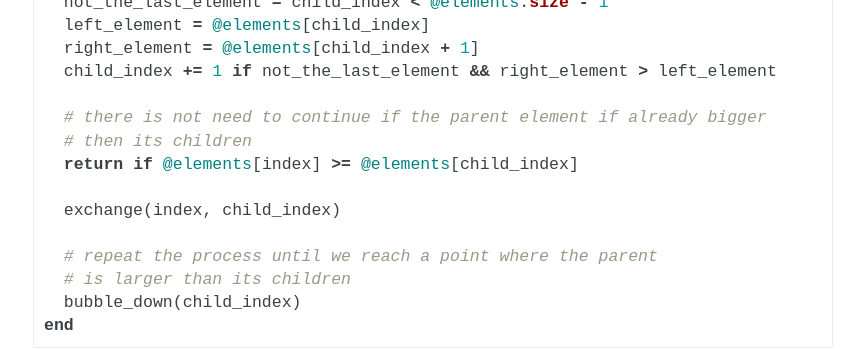
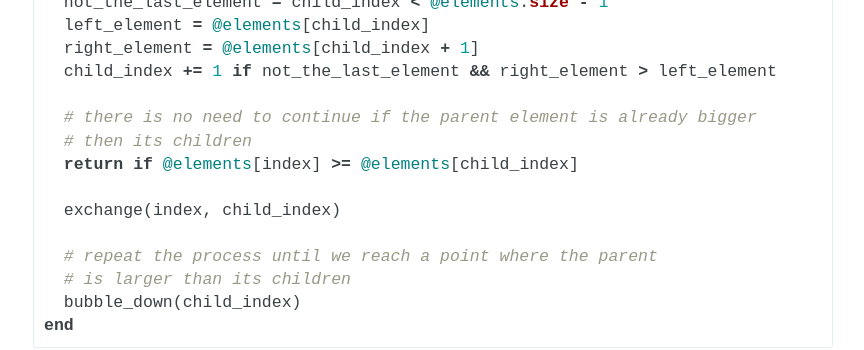
Before and after one commit to brianstorti/brianstorti.github.io, a Jekyll site: the page built from _posts/2015-01-31-implementing-a-priority-queue-in-ruby.md, in a window 1280 px wide and 900 px high, scrolled down 7652 px. Shown: the part 152-502 px from the top of the window, without its empty margins (207-1071 px from the left). Built offline with Jekyll 4.4.1, drawn with Linux system fonts in a browser that asks for light colours; Markdown is read by kramdown in place of the engine named in the settings; a script that is not in the unit is left out; comment, search, counter and statistics services are not loaded.

Commit message:
Fix typo

```diff
--- a/_posts/2015-01-31-implementing-a-priority-queue-in-ruby.md
+++ b/_posts/2015-01-31-implementing-a-priority-queue-in-ruby.md
@@ -228,7 +228,7 @@ def bubble_down(index)
   right_element = @elements[child_index + 1]
   child_index += 1 if not_the_last_element && right_element > left_element
 
-  # there is not need to continue if the parent element if already bigger
+  # there is no need to continue if the parent element is already bigger
   # then its children
   return if @elements[index] >= @elements[child_index]
 
```
